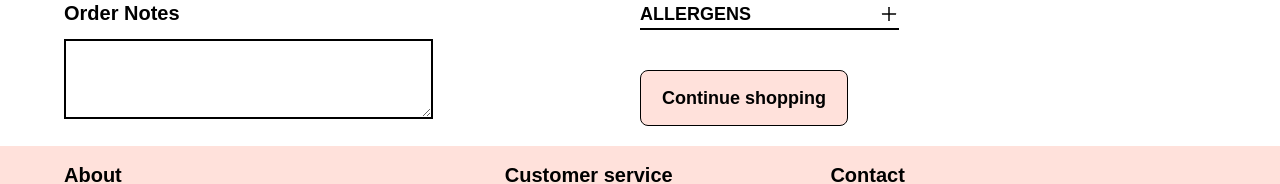
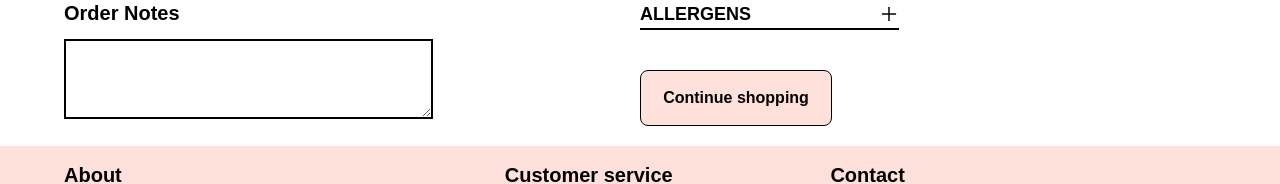
Before and after one commit to Thoobi/HngTask2, a React (Vite) app: page /Cart in a window 1280 px wide. Shown: the part 1360-1544 px from the top of the page. Built offline with nearby package versions, Linux system fonts and the light colour scheme; a web font is replaced by a local one.

Commit message:
changes made to the repo

```diff
--- a/src/Pages/Cart.jsx
+++ b/src/Pages/Cart.jsx
@@ -127,7 +127,7 @@ const Cart = () =>{
                                 </div>
                                 <div className="mt-10">
                                     <Link to="/">
-                                        <button className="w-52 bg-[#FFE1DB] border-[1px] border-black rounded-lg h-14 text-lg font-[600]">Continue shopping</button>
+                                        <button className="w-48 bg-[#FFE1DB] border-[1px] border-black rounded-lg h-14 text-base font-[600]">Continue shopping</button>
                                     </Link>
                                 </div>
                             </div>
--- a/src/Pages/Checkout.jsx
+++ b/src/Pages/Checkout.jsx
@@ -104,7 +104,7 @@ const Checkout = () =>{
                                 <input type="text" placeholder="Discount or promo code" className="outline-none border-none p-3" />
                                 <button className="bg-slate-300 p-3 w-[40%] rounded-br-lg text-base font-medium">Apply</button>
                             </div>
-                            <div className="bg-[#FFE1DB] max-lg:mt-5 mt-10 w-full h-[150px] flex flex-col justify-between px-[30px] py-[10px] max-lg:py-2">
+                            <div className="bg-[#FFE1DB] max-lg:mt-5 mt-10 w-full flex flex-col justify-between px-[30px] py-[10px] max-lg:py-2">
                                 <h3 className="font-semibold max-lg:text-center text-[20px]">**Delivery</h3>
                                 <p className="font-medium max-lg:text-lg max-lg:p-3">Our deliveries are made two (2) working days after order placement. Delivery occurs between 8AM - 6PM</p>
                             </div>
```
